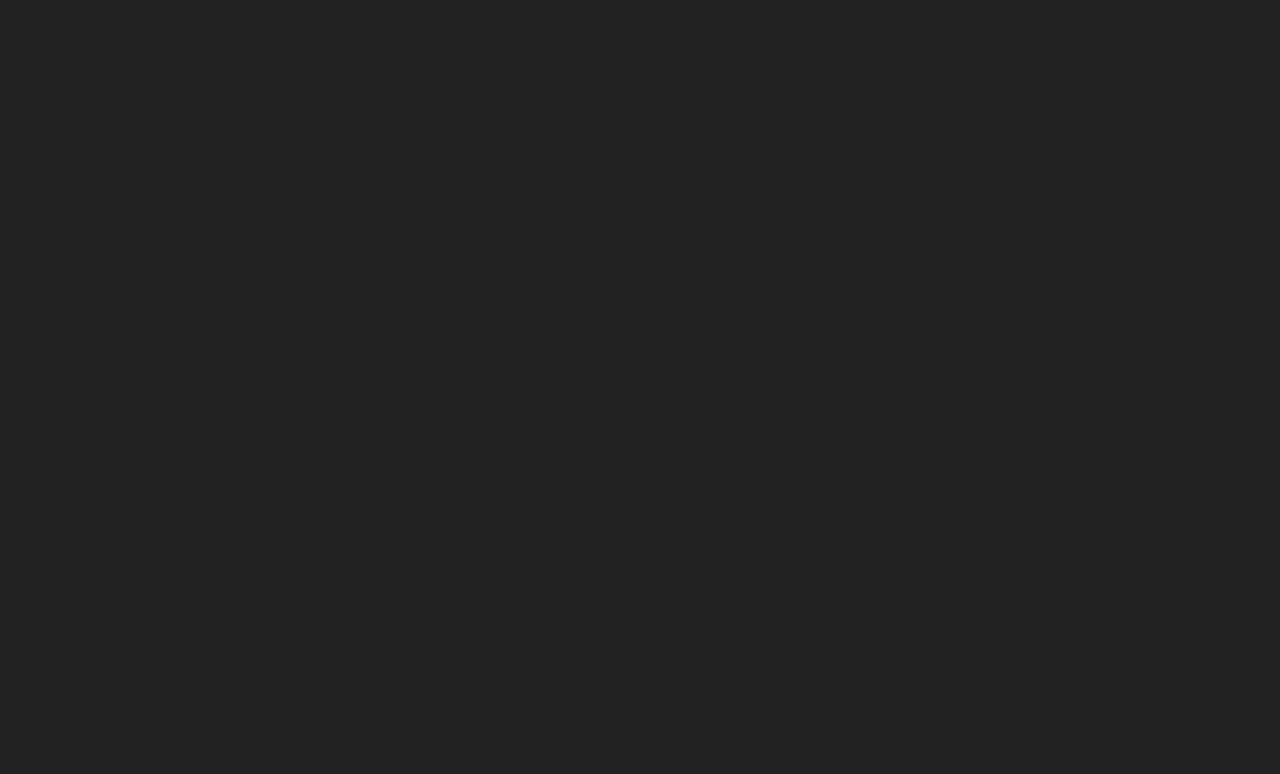
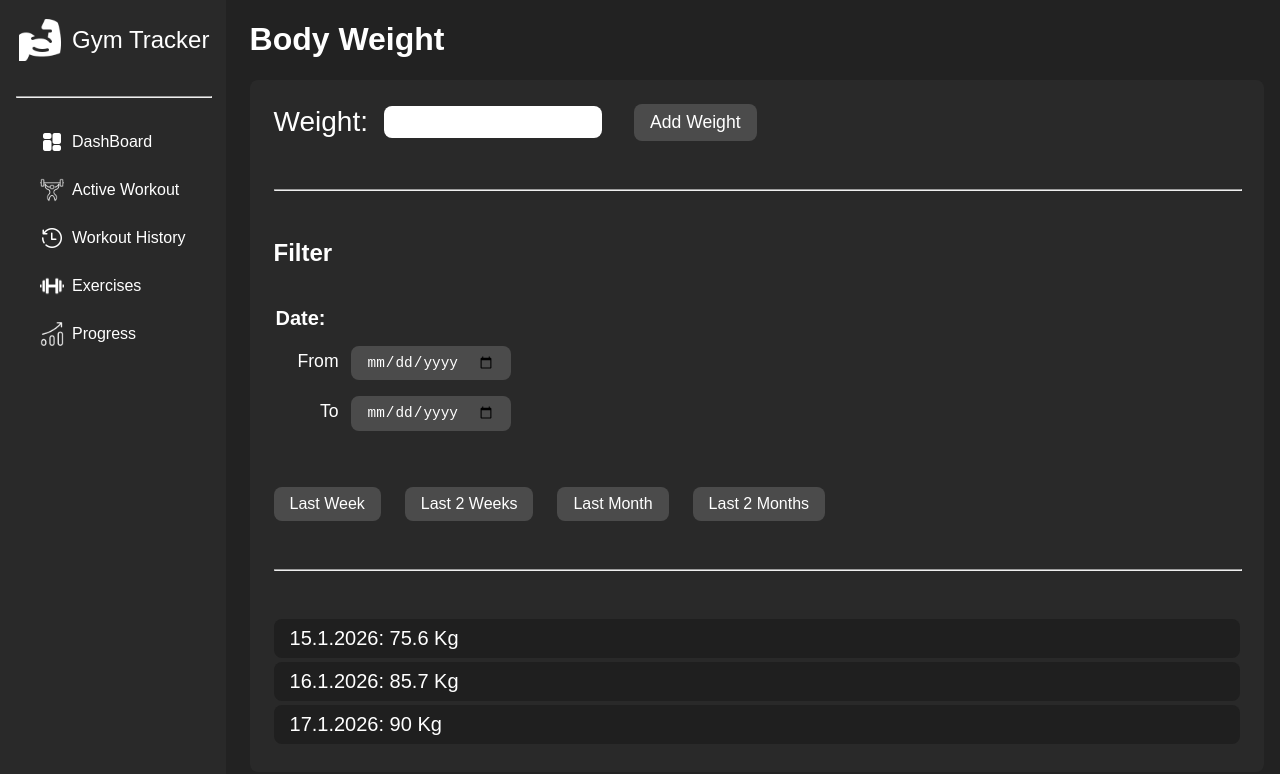
Before and after one commit to Luan2118/gym-tracker-project, a React (Vite) app: page /body-weight in a window 1280 px wide. Before the commit this address had no page. Shown: the top 774 px of the page. Built offline with nearby package versions, Linux system fonts and the light colour scheme.

Commit message:
feat: add Body Weight page with layout and routing

```diff
--- a/src/App.jsx
+++ b/src/App.jsx
@@ -4,6 +4,7 @@ import Sidebar from './components/Sidebar/Sidebar'
 import ActiveWorkout from './pages/ActiveWorkout/ActiveWorkout'
 import TrainingSplit from './pages/TrainingSplit/TrainingSplit'
 import Exercises from './pages/Exercises/Exercises'
+import BodyWeight from './pages/BodyWeight/BodyWeight'
 import './App.css'
 
 function App() {
@@ -15,6 +16,7 @@ function App() {
         <Route path='active-workout' element={<ActiveWorkout />} />
         <Route path='training-split' element={<TrainingSplit />} />
         <Route path='exercises' element={<Exercises/>} />
+        <Route path='body-weight' element={<BodyWeight/>} />
       </Route>
     </Routes>
   )
--- /dev/null
+++ b/src/pages/BodyWeight/BodyWeight.jsx
@@ -0,0 +1,59 @@
+import styles from './BodyWeight.module.css'
+import BodyWeightList from './components/BodyWeightList'
+
+export default function BodyWeight() {
+  return (
+    <>
+      <header>
+        <h1>Body Weight</h1>
+      </header>
+
+
+      <div className={styles["content-wrapper"]}>
+
+        <div className={styles["weight-submit-wrapper"]}>
+
+          <div className={styles["weight-input-wrapper"]}>
+            <label htmlFor="body-weight" className={styles["weight-input-label"]}>Weight: </label>
+            <input type="text" id="body-weight" className={styles["weight-input"]}/>
+          </div>
+
+          <button className={styles["add-weight-button"]}>Add Weight</button>
+        </div>
+
+        <hr />
+
+
+        <section className={styles["filter-section-wrapper"]}>
+          <h2>Filter</h2>
+
+          <fieldset className={styles["fieldset-wrapper"]}>
+            <legend className={styles["legend-text"]}>Date:</legend>
+
+            <div className={styles["date-from-wrapper"]}>
+              <label htmlFor="date-from"  className={styles["date-from-label"]}>From</label>
+              <input type="date"id="date-from"  className={styles["date-from-input"]}/>
+            </div>
+
+            <div className={styles["date-to-wrapper"]}>
+              <label htmlFor="date-to"  className={styles["date-to-label"]}>To</label>
+              <input type="date"id="date-to"  className={styles["date-to-input"]}/>
+            </div>
+          </fieldset>
+
+          <div className={styles["filter-buttons-wrapper"]}>
+            <button type='button' className={styles["last-week-button"]}>Last Week</button>
+            <button type='button' className={styles["last-2-weeks-button"]}>Last 2 Weeks</button>
+            <button type='button' className={styles["last-month-button"]}>Last Month</button>
+            <button type='button' className={styles["last-2-months-button"]}>Last 2 Months</button>
+          </div>
+        </section>
+
+        <hr />
+        <ul >
+          <BodyWeightList />
+        </ul>
+      </div>
+    </>
+  )
+}
--- /dev/null
+++ b/src/pages/BodyWeight/BodyWeight.module.css
@@ -0,0 +1,136 @@
+h2 {
+  padding: 0;
+  margin: 0;
+}
+
+
+.content-wrapper{
+  display: flex;
+  flex-direction: column;
+  gap: 2rem;
+  border-radius: 1rem;
+  padding: 3rem;
+  background-color: rgb(41, 41, 41);
+}
+
+.weight-submit-wrapper {
+  display: flex;
+}
+
+.weight-input-wrapper {
+  display: flex;
+  align-items: center;
+}
+
+
+.weight-input-label {
+  font-size: 3.5rem;
+}
+
+.weight-input {
+  font-size: 1.8rem;
+  border: none;
+  padding: 1rem 2rem;
+  border-radius: 1rem;
+  margin-right: 4rem;
+  margin-left: 2rem;
+}
+
+.add-weight-button {
+  background-color: rgb(75, 75, 75);
+  color:white;
+  font-size: 2.2rem;
+  padding: 1rem 2rem;
+  border: none;
+  border-radius: 1rem;
+  cursor: pointer;
+}
+
+.add-weight-button:hover {
+  opacity: 0.8;
+}
+
+.add-weight-button:active {
+  opacity: 0.7;
+}
+
+.filter-section-wrapper {
+  display: flex;
+  flex-direction: column;
+  align-items: flex-start;
+  padding: 0
+}
+
+.fieldset-wrapper {
+  border: none;
+  padding: 0;
+  margin: 0;
+  text-align: end;
+  margin-top: 5rem;
+}
+
+.legend-text {
+  text-align: start;
+  font-size: 2.5rem;
+  font-weight: 600;
+}
+
+
+
+.date-from-wrapper,
+.date-to-wrapper {
+  margin-left: 3rem;
+  margin-top: 2rem;
+  margin-bottom: 2rem;
+}
+
+.date-from-label,
+.date-to-label {
+  margin-right: 1.5rem;
+  font-size: 2.2rem;
+}
+
+
+.date-from-input,
+.date-to-input {
+  background-color: rgb(75, 75, 75);
+  color: white;
+  font-size: 1.8rem;
+  padding: 1rem 2rem;
+  border: none;
+  border-radius: 1rem;
+  cursor: pointer;
+}
+
+.filter-buttons-wrapper {
+  display: flex;
+  margin-top: 5rem;
+}
+
+.last-week-button,
+.last-2-weeks-button,
+.last-month-button,
+.last-2-months-button {
+  background-color: rgb(75, 75, 75);
+  color: white;
+  font-size: 2rem;
+  border: none;
+  border-radius: 1rem;
+  padding: 1rem 2rem;
+  margin-right: 3rem;
+  cursor: pointer;
+}
+
+.last-week-button:hover,
+.last-2-weeks-button:hover,
+.last-month-button:hover,
+.last-2-months-button:hover {
+  opacity: 0.8
+}
+
+.last-week-button:active,
+.last-2-weeks-button:active,
+.last-month-button:active,
+.last-2-months-button:active {
+  opacity: 0.8
+}
--- /dev/null
+++ b/src/pages/BodyWeight/components/BodyWeightItem.jsx
@@ -0,0 +1,19 @@
+import styles from './BodyWeightItem.module.css'
+
+export default function BodyWeightItem() {
+  return (
+    <>
+      <li className={styles['body-weight-item-wrapper']}>
+        15.1.2026: 75.6 Kg
+      </li>
+
+      <li className={styles['body-weight-item-wrapper']}>
+        16.1.2026: 85.7 Kg
+      </li>
+
+      <li className={styles['body-weight-item-wrapper']}>
+        17.1.2026: 90 Kg
+      </li>
+    </>
+  )
+}
--- /dev/null
+++ b/src/pages/BodyWeight/components/BodyWeightItem.module.css
@@ -0,0 +1,7 @@
+.body-weight-item-wrapper {
+  background-color: rgb(31, 31, 31);
+  font-size: 2.5rem;
+  padding: 1rem 2rem;
+  border-radius: 1rem;
+  margin-bottom: 0.5rem;
+}
--- /dev/null
+++ b/src/pages/BodyWeight/components/BodyWeightList.jsx
@@ -0,0 +1,8 @@
+import BodyWeightItem from "./BodyWeightItem"
+
+
+export default function BodyWeightList() {
+  return (
+    <BodyWeightItem />
+  )
+}
--- a/src/pages/Dashboard/Dashboard.jsx
+++ b/src/pages/Dashboard/Dashboard.jsx
@@ -29,7 +29,7 @@ export default function Dashboard() {
 
        <section>
         <h2>
-         Body Weight
+          <Link to='/body-weight' >Body Weight</Link>
         </h2>
       </section>
     </div>
```
